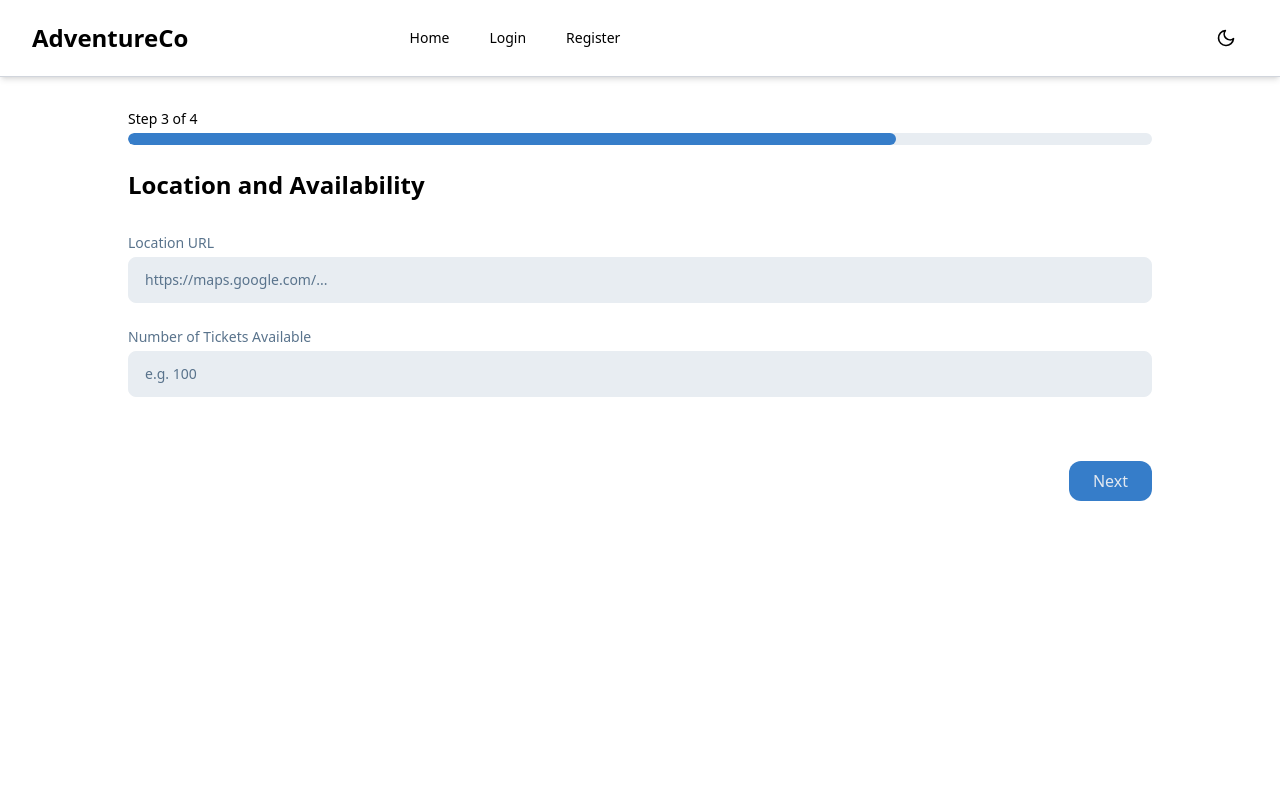
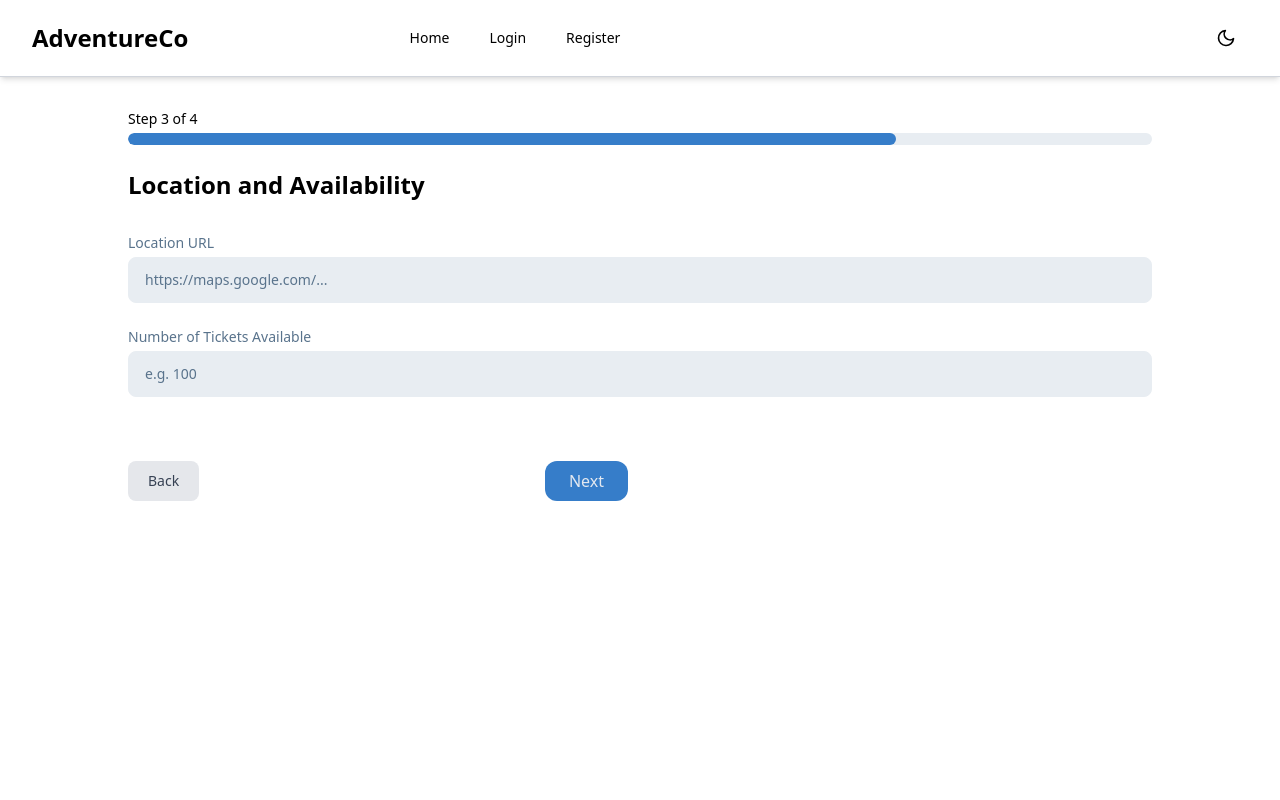
Before and after one commit to mohamedfathi0121/travel-compaines, a React (Vite) app: page /create-trip/step3 in a window 1280 px wide. Shown: the top 800 px of the page. Built offline with nearby package versions, Linux system fonts and the light colour scheme; no server answers.

Commit message:
edit validation

```diff
--- a/src/components/add trip/step2.jsx
+++ b/src/components/add trip/step2.jsx
@@ -148,11 +148,20 @@ export default function TripFormStep2() {
             </div>
           </div>
 
-          <div className="flex justify-end mt-10">
-            <NextButton type="submit" disabled={uploading}>
-              {uploading ? "Uploading..." : "Next"}
-            </NextButton>
-          </div>
+        <div className="flex justify-between mt-10">
+  <button
+    type="button"
+    onClick={() => navigate("/create-trip/step1")}
+    className="px-5 py-2 bg-gray-200 text-gray-700 rounded-lg text-sm hover:bg-gray-300"
+  >
+    Back
+  </button>
+
+  <NextButton type="submit" disabled={uploading}>
+    {uploading ? "Uploading..." : "Next"}
+  </NextButton>
+</div>
+
         </form>
       </div>
     </>
--- a/src/components/add trip/step3.jsx
+++ b/src/components/add trip/step3.jsx
@@ -81,7 +81,14 @@ export default function TripFormStep3() {
             )}
           </div>
 
-          <div className="md:col-span-2 flex justify-end mt-10">
+           <div className="flex justify-between mt-10">
+  <button
+    type="button"
+    onClick={() => navigate("/create-trip/step2")}
+    className="px-5 py-2 bg-gray-200 text-gray-700 rounded-lg text-sm hover:bg-gray-300"
+  >
+    Back
+  </button>
             <NextButton type="submit">Next</NextButton>
           </div>
         </form>
--- a/src/components/add trip/step4.jsx
+++ b/src/components/add trip/step4.jsx
@@ -132,7 +132,15 @@ export default function TripFormStep4() {
               </span>
             )}
           </div>
-          <div className="flex justify-center pt-4">
+            <div className="flex justify-between mt-10">
+  <button
+    type="button"
+    onClick={() => navigate("/create-trip/step3")}
+    className="px-5 py-2 bg-gray-200 text-gray-700 rounded-lg text-sm hover:bg-gray-300"
+  >
+    Back
+  </button>
+
             <NextButton type="submit" disabled={isSubmitting || !user?.id}>
               {isSubmitting ? "Submitting..." : "Complete Registration"}
             </NextButton>
--- a/src/validations/repostTrip.schema.js
+++ b/src/validations/repostTrip.schema.js
@@ -18,7 +18,18 @@ export const tripStep5Schema = z
   .refine(data => new Date(data.startDate) <= new Date(data.endDate), {
     message: "End date must be after start date",
     path: ["endDate"],
-  });
+  })
+    .refine(
+    (data) => {
+      const today = new Date();
+      today.setHours(0, 0, 0, 0);
+      return new Date(data.startDate) >= today;
+    },
+    {
+      message:"You cannot choose a date in the past" ,
+      path: ["startDate"],
+    }
+  );
 
 // Schema for the "Pricing and Inclusions" step (Step 6)
 export const tripStep6Schema = z.object({
```
Also changed, not shown: src/App.jsx (+7 -5 lines), src/context/TripContext.jsx (line endings or trailing spaces).
